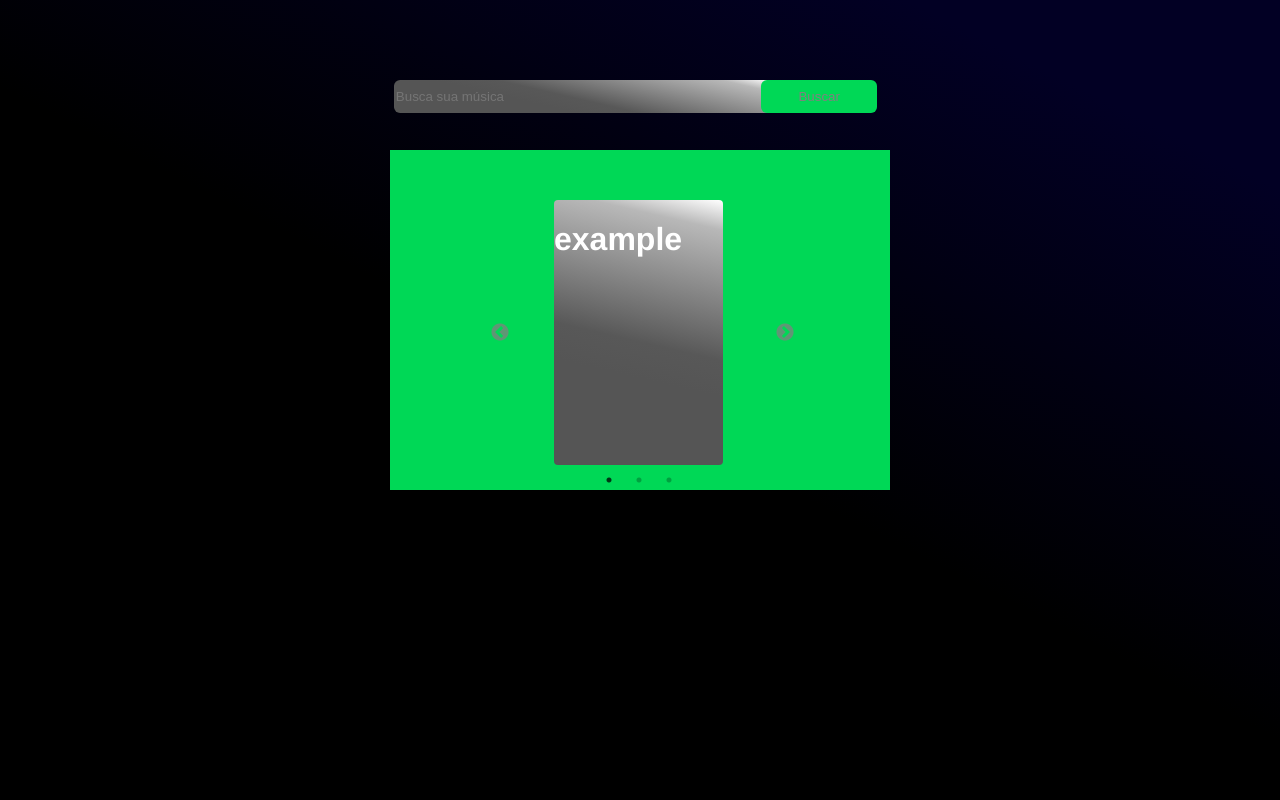
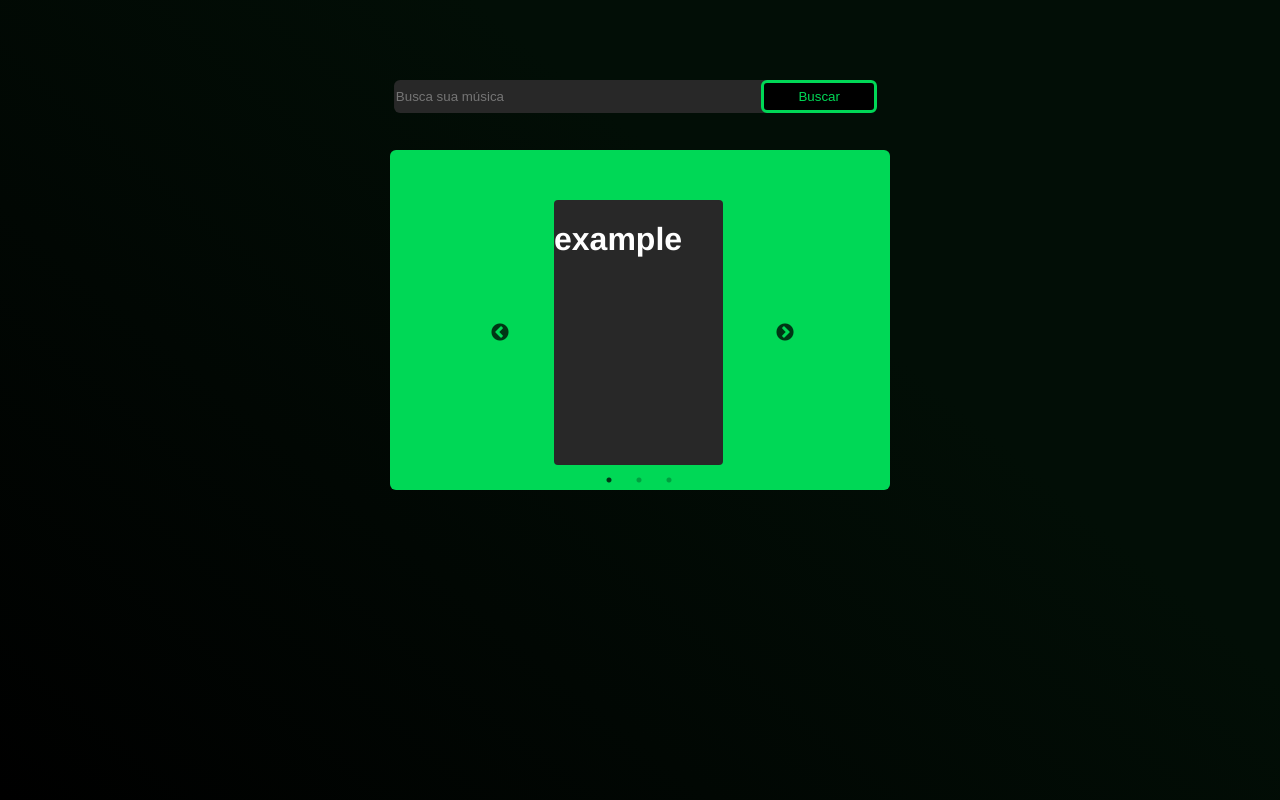
Before and after one commit to amandahp/challenge-spotify, a React (Create React App) app: page / in a window 1280 px wide. Built offline with nearby package versions, Linux system fonts and the light colour scheme.

Commit message:
feat: add style

```diff
--- a/src/components/styled-components/button.jsx
+++ b/src/components/styled-components/button.jsx
@@ -2,19 +2,20 @@ import styled from 'styled-components'
 
 export const Button = styled.button`
   ${({ theme }) => `
-    background-color: ${theme.backgroundColor.primary};
-    color: ${theme.color.grey};
+    background-color: ${theme.backgroundColor.dark};
+    color: ${theme.color.primary};
     width:  ${theme.baseValueToRem(116)};
     height: ${theme.baseValueToRem(33)};
     border-radius: ${theme.baseValueToRem(6)};
     left: 64%;
     position: absolute;
     transform: translateX(-50%);
-    border: none;
+    border: 3px solid  ${theme.color.primary} ;
     cursor: pointer;
     &:hover{
       outline: none;
-
+      background-color:  ${theme.color.primary};
+      color:  ${theme.backgroundColor.dark};
     }
     &:focus{
       outline: none;
--- a/src/components/styled-components/container.jsx
+++ b/src/components/styled-components/container.jsx
@@ -15,11 +15,10 @@ export const Container = styled.div`
     color: ${theme.color.default};
     width:  ${theme.baseValueToRem(500)};
     height: ${theme.baseValueToRem(340)};
-    z-index: 101;
     position: absolute;
-
     left: 50%;
     transform: translateX(-50%);
+    border-radius: ${theme.baseValueToRem(6)};
   `}
 `
 export const Filter = styled.div`
--- a/src/components/styled-components/input.jsx
+++ b/src/components/styled-components/input.jsx
@@ -2,9 +2,8 @@ import styled from 'styled-components'
 
 export const Input = styled.input`
   ${({ theme }) => `
-    background-image: ${theme.backgroundColor.grey};
-    background-repeat: no-repeat;
-    color: ${theme.color.tertiary};
+    background-color: ${theme.backgroundColor.grey};
+    color: ${theme.color.primary};
     width:  ${theme.baseValueToRem(375)};
     height: ${theme.baseValueToRem(31)};
     border-radius: ${theme.baseValueToRem(6)};
--- a/src/components/styled-components/slider.jsx
+++ b/src/components/styled-components/slider.jsx
@@ -8,9 +8,7 @@ export const Slider = styled.div`
       margin-top: ${theme.baseValueToRem(50)};
     };
     .slick-list{
-      background-image: ${theme.backgroundColor.grey};
-      background-repeat: no-repeat;
-      background-attachment: fixed;
+      background-color: ${theme.backgroundColor.grey};
       width:  ${theme.baseValueToRem(169)};
       height: ${theme.baseValueToRem(265)};
       margin-left: ${theme.baseValueToRem(114)};
@@ -27,7 +25,7 @@ export const Slider = styled.div`
     };
     .slick-next:before, .slick-prev:before {
       opacity: .75;
-      color: ${theme.color.grey};
+      color: ${theme.color.dark};
     }
 
   `}
--- a/src/theme/themeOne.js
+++ b/src/theme/themeOne.js
@@ -10,6 +10,7 @@ const defaultValues = {
     tertiary: '#1A1F1F',
     default: '#FFF',
     grey: '#808080',
+    dark: '#000000',
     background:
       'linear-gradient(108.15deg, #000000 8.8%, #051937 100.55%), #051937'
   },
@@ -17,10 +18,11 @@ const defaultValues = {
   backgroundColor: {
     primary: '#00D856',
     secondary:
-      'linear-gradient(207deg, rgba(2,0,36,1) 13%, rgba(0,0,0,1) 51%);',
+      ' linear-gradient(220deg, rgba(2,14,6,1) 36%, rgba(0,0,0,1) 100%, rgba(0,0,0,1) 100%)',
     tertiary: '#1A1F1F',
     default: '#FFF',
-    grey: 'linear-gradient(193deg, rgba(255,255,255,1) 0%, rgba(184,184,184,1) 10%, rgba(88,88,88,1) 53%, rgba(85,85,85,1) 65%, rgba(85,85,85,1) 93%)'
+    grey: '#282828',
+    dark: '#000000'
   }
 }
 
```
